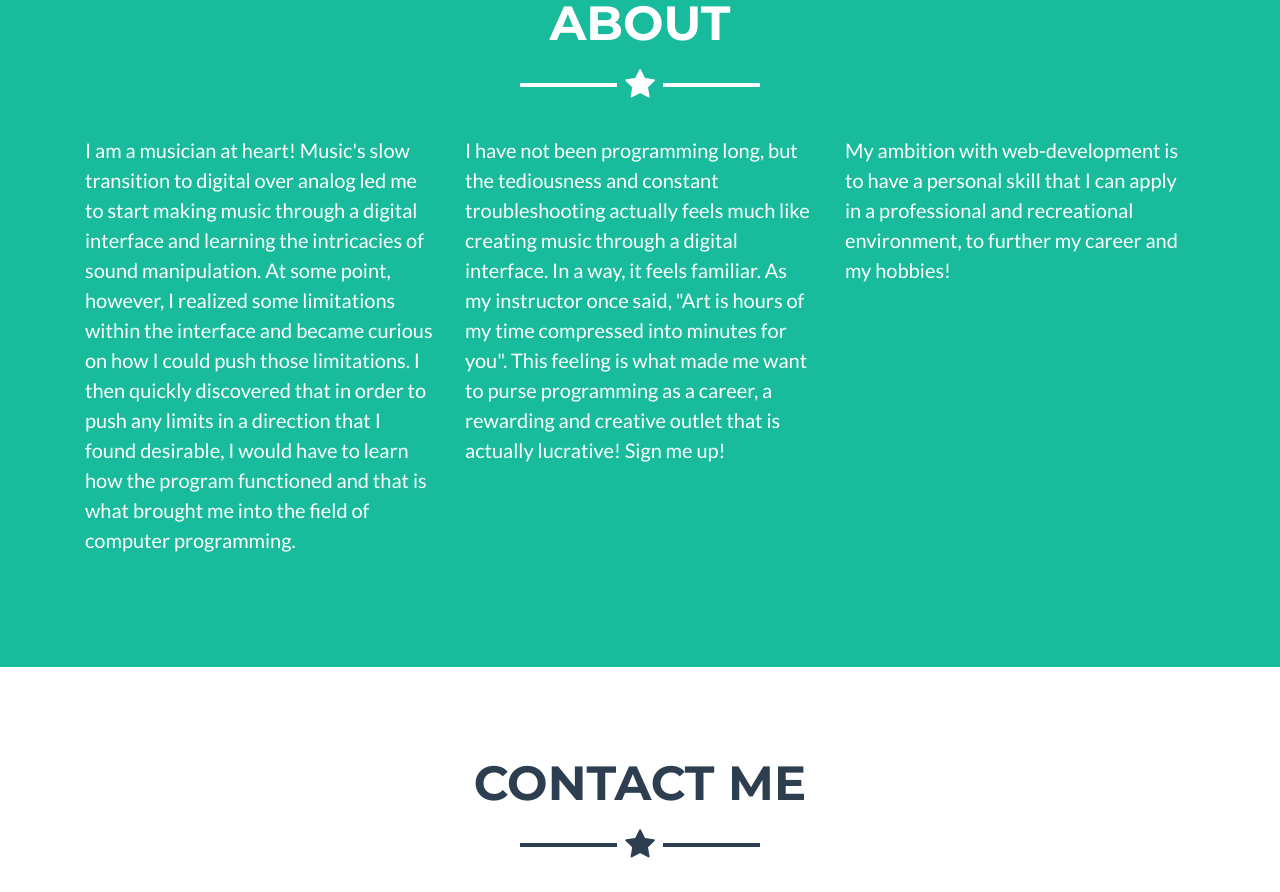
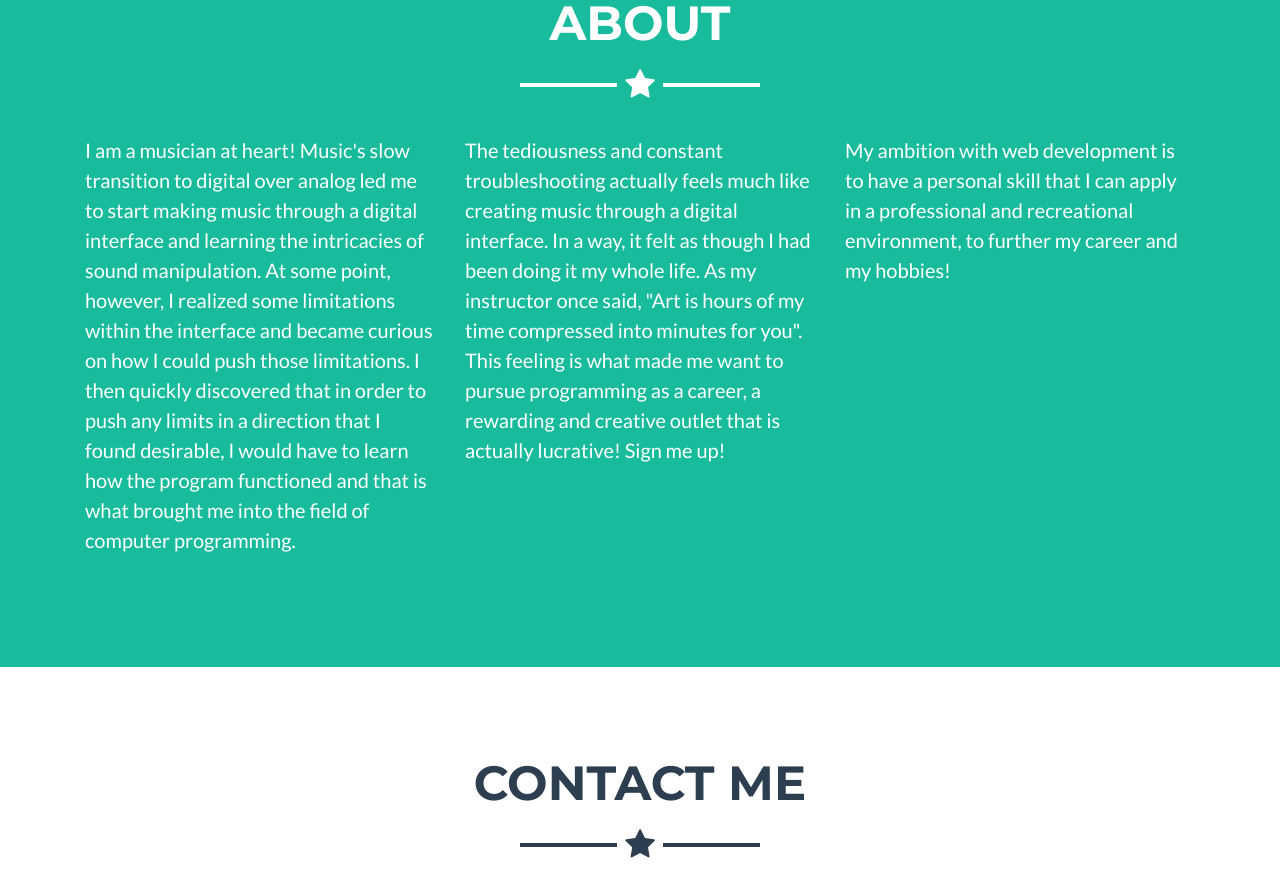
Before and after one commit to corey-mitchell/Bootstrap-Portfolio, a plain HTML site: page index.html in a window 1280 px wide. Shown: the part 1746-2638 px from the top of the page. Drawn offline with Linux system fonts and the light colour scheme.

Commit message:
fixed up About Me section

```diff
--- a/index.html
+++ b/index.html
@@ -142,10 +142,10 @@
             <p class="lead">I am a musician at heart!  Music's slow transition to digital over analog led me to start making music through a digital interface and learning the intricacies of sound manipulation.  At some point, however, I realized some limitations within the interface and became curious on how I could push those limitations.  I then quickly discovered that in order to push any limits in a direction that I found desirable, I would have to learn how the program functioned and that is what brought me into the field of computer programming.</p>
           </div>
           <div class="col-lg-4 mr-auto">
-            <p class="lead">I have not been programming long, but the tediousness and constant troubleshooting actually feels much like creating music through a digital interface.  In a way, it feels familiar. As my instructor once said, "Art is hours of my time compressed into minutes for you".  This feeling is what made me want to purse programming as a career, a rewarding and creative outlet that is actually lucrative! Sign me up!</p>
+            <p class="lead">The tediousness and constant troubleshooting actually feels much like creating music through a digital interface.  In a way, it felt as though I had been doing it my whole life. As my instructor once said, "Art is hours of my time compressed into minutes for you".  This feeling is what made me want to pursue programming as a career, a rewarding and creative outlet that is actually lucrative! Sign me up!</p>
           </div>
           <div class="col-lg-4 mr-auto">
-            <p class="lead">My ambition with web-development is to have a personal skill that I can apply in a professional and recreational environment, to further my career and my hobbies!</p>
+            <p class="lead">My ambition with web development is to have a personal skill that I can apply in a professional and recreational environment, to further my career and my hobbies!</p>
           </div>
         </div>
         <!-- <div class="text-center mt-4">
```
